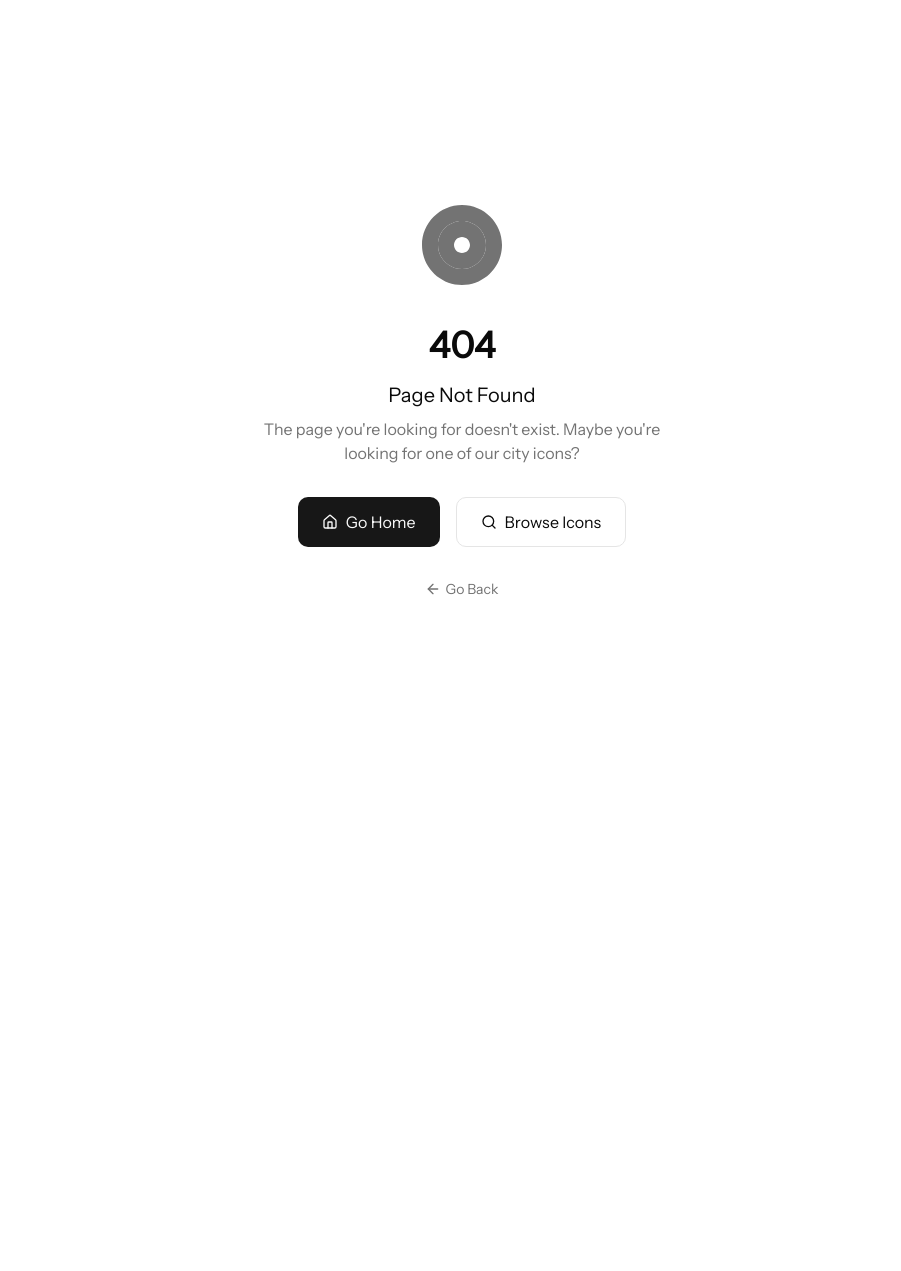
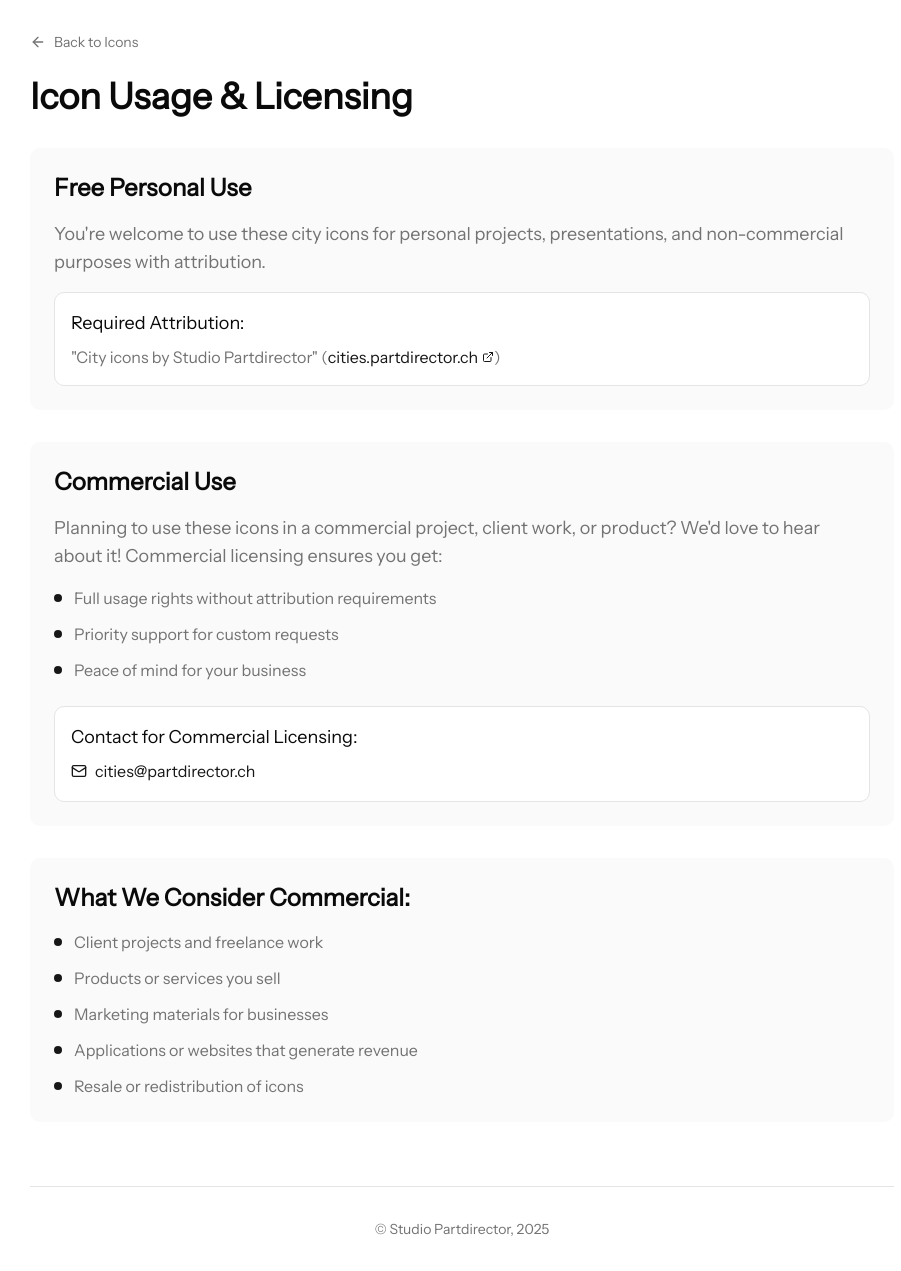
Before and after one commit to anto1/city-icons, a Next.js app: page /license in a window 1280 px wide. Before the commit this address had no page. Shown: the whole page, without its empty margins (178-1079 px from the left). Before the commit the page ends 800 px from the top, so only its background shows below. Built offline with nearby package versions, Linux system fonts and the light colour scheme.

Commit message:
Add license and usage page with footer link

```diff
--- /dev/null
+++ b/src/app/license/page.tsx
@@ -0,0 +1,133 @@
+import Link from 'next/link';
+import { ArrowLeft, Mail, ExternalLink } from 'lucide-react';
+
+export default function LicensePage() {
+  return (
+    <div className="min-h-screen bg-background">
+      <div className="container mx-auto px-4 py-8 max-w-4xl">
+        {/* Header */}
+        <div className="mb-8">
+          <Link
+            href="/"
+            className="inline-flex items-center text-sm text-muted-foreground hover:text-foreground transition-colors mb-6"
+          >
+            <ArrowLeft className="w-4 h-4 mr-2" />
+            Back to Icons
+          </Link>
+
+          <h1 className="text-4xl font-bold text-foreground mb-4">
+            Icon Usage & Licensing
+          </h1>
+        </div>
+
+        {/* Main Content */}
+        <div className="space-y-8">
+          {/* Free Personal Use */}
+          <section className="bg-muted/50 rounded-lg p-6">
+            <h2 className="text-2xl font-semibold text-foreground mb-4">
+              Free Personal Use
+            </h2>
+            <p className="text-lg text-muted-foreground mb-4">
+              You&apos;re welcome to use these city icons for personal projects, presentations, and non-commercial purposes with attribution.
+            </p>
+
+            <div className="bg-background border rounded-lg p-4">
+              <h3 className="text-lg font-medium text-foreground mb-2">
+                Required Attribution:
+              </h3>
+              <p className="text-muted-foreground">
+                &quot;City icons by Studio Partdirector&quot; (
+                <a
+                  href="https://cities.partdirector.ch"
+                  target="_blank"
+                  rel="noopener noreferrer"
+                  className="text-primary hover:underline inline-flex items-center"
+                >
+                  cities.partdirector.ch
+                  <ExternalLink className="w-3 h-3 ml-1" />
+                </a>
+                )
+              </p>
+            </div>
+          </section>
+
+          {/* Commercial Use */}
+          <section className="bg-muted/50 rounded-lg p-6">
+            <h2 className="text-2xl font-semibold text-foreground mb-4">
+              Commercial Use
+            </h2>
+            <p className="text-lg text-muted-foreground mb-4">
+              Planning to use these icons in a commercial project, client work, or product? We&apos;d love to hear about it! Commercial licensing ensures you get:
+            </p>
+
+            <ul className="space-y-3 mb-6">
+              <li className="flex items-start">
+                <div className="w-2 h-2 bg-primary rounded-full mt-2 mr-3 flex-shrink-0"></div>
+                <span className="text-muted-foreground">Full usage rights without attribution requirements</span>
+              </li>
+              <li className="flex items-start">
+                <div className="w-2 h-2 bg-primary rounded-full mt-2 mr-3 flex-shrink-0"></div>
+                <span className="text-muted-foreground">Priority support for custom requests</span>
+              </li>
+              <li className="flex items-start">
+                <div className="w-2 h-2 bg-primary rounded-full mt-2 mr-3 flex-shrink-0"></div>
+                <span className="text-muted-foreground">Peace of mind for your business</span>
+              </li>
+            </ul>
+
+            <div className="bg-background border rounded-lg p-4">
+              <h3 className="text-lg font-medium text-foreground mb-2">
+                Contact for Commercial Licensing:
+              </h3>
+              <a
+                href="mailto:cities@partdirector.ch"
+                className="inline-flex items-center text-primary hover:underline"
+              >
+                <Mail className="w-4 h-4 mr-2" />
+                cities@partdirector.ch
+              </a>
+            </div>
+          </section>
+
+          {/* What We Consider Commercial */}
+          <section className="bg-muted/50 rounded-lg p-6">
+            <h2 className="text-2xl font-semibold text-foreground mb-4">
+              What We Consider Commercial:
+            </h2>
+            <ul className="space-y-3">
+              <li className="flex items-start">
+                <div className="w-2 h-2 bg-primary rounded-full mt-2 mr-3 flex-shrink-0"></div>
+                <span className="text-muted-foreground">Client projects and freelance work</span>
+              </li>
+              <li className="flex items-start">
+                <div className="w-2 h-2 bg-primary rounded-full mt-2 mr-3 flex-shrink-0"></div>
+                <span className="text-muted-foreground">Products or services you sell</span>
+              </li>
+              <li className="flex items-start">
+                <div className="w-2 h-2 bg-primary rounded-full mt-2 mr-3 flex-shrink-0"></div>
+                <span className="text-muted-foreground">Marketing materials for businesses</span>
+              </li>
+              <li className="flex items-start">
+                <div className="w-2 h-2 bg-primary rounded-full mt-2 mr-3 flex-shrink-0"></div>
+                <span className="text-muted-foreground">Applications or websites that generate revenue</span>
+              </li>
+              <li className="flex items-start">
+                <div className="w-2 h-2 bg-primary rounded-full mt-2 mr-3 flex-shrink-0"></div>
+                <span className="text-muted-foreground">Resale or redistribution of icons</span>
+              </li>
+            </ul>
+          </section>
+        </div>
+
+        {/* Footer */}
+        <footer className="mt-16 pt-8 border-t">
+          <div className="text-center">
+            <p className="text-sm text-muted-foreground">
+              © Studio Partdirector, 2025
+            </p>
+          </div>
+        </footer>
+      </div>
+    </div>
+  );
+}
--- a/src/components/ClientHome.tsx
+++ b/src/components/ClientHome.tsx
@@ -1,6 +1,7 @@
 'use client';
 
 import { useState } from 'react';
+import Link from 'next/link';
 import SearchBar from '@/components/SearchBar';
 import IconGrid from '@/components/IconGrid';
 import IconModal from '@/components/IconModal';
@@ -90,12 +91,21 @@
           <p className="text-sm text-foreground mb-2">
             © Studio Partdirector, 2025 • {icons.length} icons
           </p>
+          <div className="flex flex-col sm:flex-row gap-4 justify-center items-center">
             <a
               href="mailto:icons@partdirector.ch?subject=City Request&body=Please add: [City, Country]"
               className="text-sm text-muted-foreground hover:text-foreground transition-colors underline"
             >
               Missing your city?
             </a>
+            <span className="text-sm text-muted-foreground">•</span>
+            <Link
+              href="/license"
+              className="text-sm text-muted-foreground hover:text-foreground transition-colors underline"
+            >
+              Usage & Licensing
+            </Link>
+          </div>
         </div>
       </footer>
 
```
Lines whose indentation alone changed are shown as unchanged.
